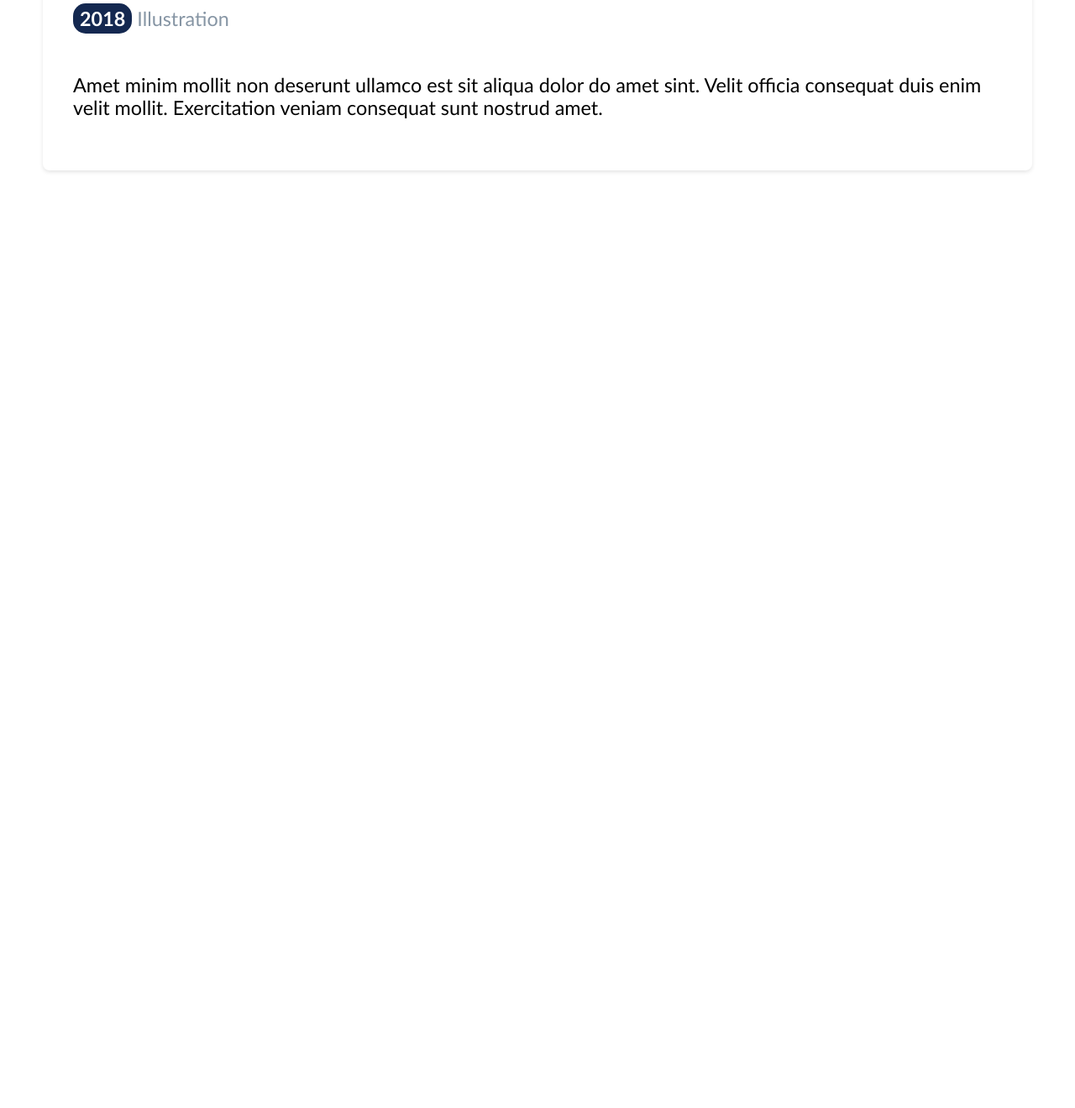
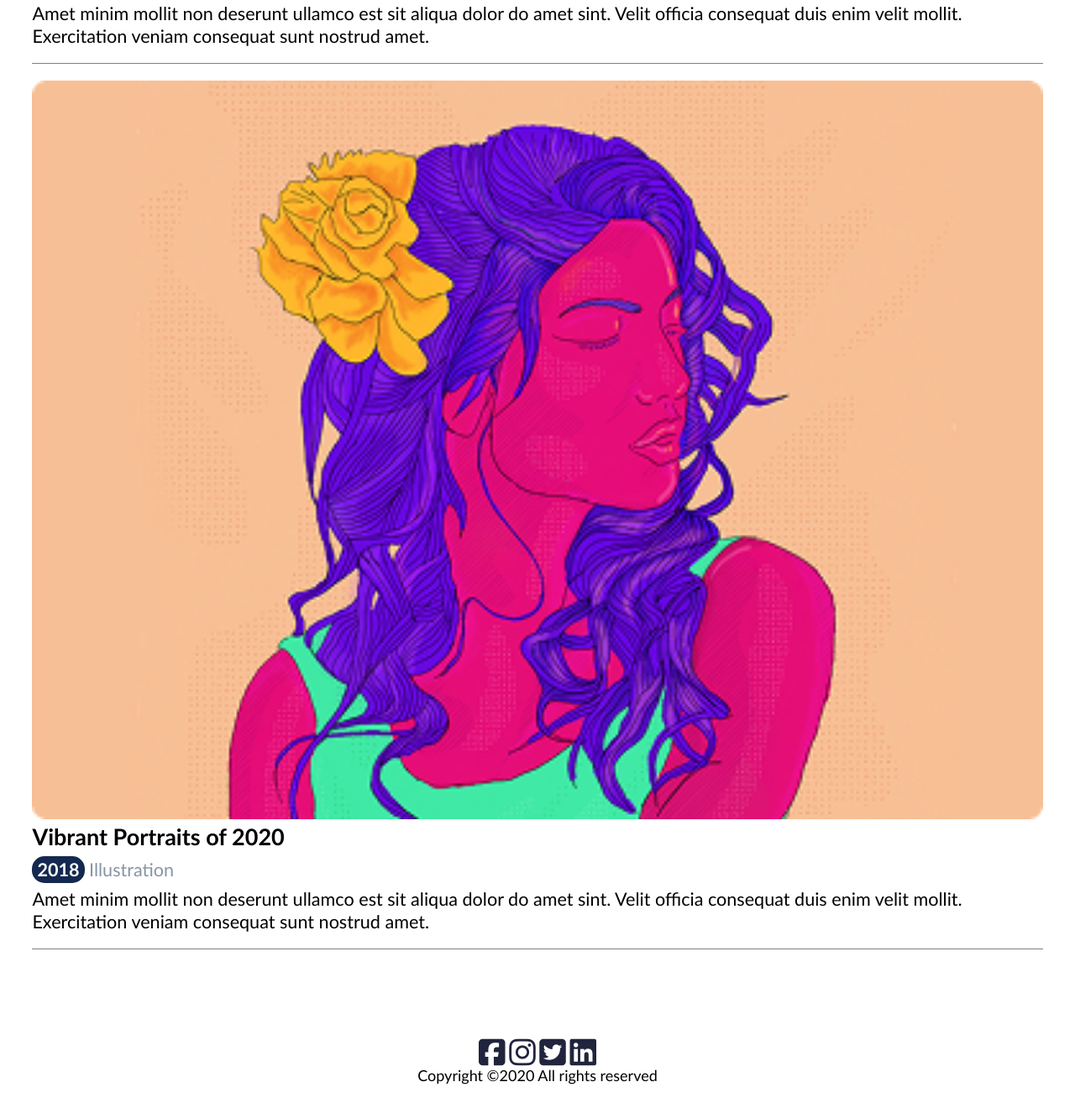
Before and after one commit to ssofiamartins/portfolio, a plain HTML site: page index.html in a window 1280 px wide. Shown: the part 2314-3634 px from the top of the page at 84% size. Before the commit the page ends 2607 px from the top, so only its background shows below. Drawn offline with Linux system fonts and the light colour scheme.

Commit message:
portifolio

```diff
--- a/css/style.css
+++ b/css/style.css
@@ -72,38 +72,51 @@ section.post ul li p{
 /*============
 works
 ==============*/
-section.works {
-    padding: 5vw 4vw 5vw 4vw;
+section.works{
+    padding: 5vw 3vw 5vw 3vw;
 }
-section.works h2 {
+section.works h2{
     text-align: center;
-}
-section.works ul li {
-    margin: 2vw 0 2vw 0;
-    padding: 2.8vw;
-    box-shadow: 0 2px 5px rgb(228, 228,228) ;
-    border-radius: 8px;
+    font-size: 1.3rem;
 }
 section.works ul li h3{
-    font-size: 1.4rem;
-    font-weight: bolder;
+    font-weight: bold;
+    font-size: 1.5rem;
+    padding: 5px 0 5px 0;
 }
-section.works li p{
-    padding: 2vw 0 2vw 0 ;
-    font-size: 1.3rem;
-    line-height: 1.5rem;
+section.works ul li p span{
+    background-color: #142850;
+    color: white;
+    font-weight: bold;
+    padding: 3px 6px 3px 6px;
+    border-radius: 15px;
 }
-section.works li p.info{
+section.works ul li p.info{
     color: #8695A4;
 }
-section.works ul li img {
-    width: 90%;
-    max-width: 391px;
+section.works ul li img{
+    width: 100%;
 }
-section.works li p span{
-    background-color: #142850;
-    color: white;
-    border-radius: 15px;
-    padding: 4px 8px 4px 8px;
-    font-weight: bold;
+section.works ul li{
+    padding: 10px 0 10px 0;
+    border-bottom: 1px solid grey;
+    margin: 10px 0 10px 0;
 }
+section.works ul li p{
+    margin: 8px 0 8px 0 ;
+    line-height: 1.5rem;
+    font-size: 1.2rem;
+}
+
+/*============
+footer
+=============*/
+
+footer{
+    text-align: center;
+    padding: 30px 0 30px 0;
+}
+footer nav a{
+    color: #21243D ;
+    font-size: 2rem;
+}
--- a/index.html
+++ b/index.html
@@ -5,6 +5,7 @@
     <meta charset="UTF-8">
     <meta name="viewport" content="width=device-width, initial-scale=1.0">
     <title>Atividade Portfólio</title>
+    <script src="https://kit.fontawesome.com/c326eed4eb.js" crossorigin="anonymous"></script>
     <link rel="stylesheet" href="css/reset.css">
     <link rel="stylesheet" href="css/style.css">
 </head>
@@ -91,6 +92,17 @@
         </section>
     </main>
     <footer>
+        <nav class="a">
+            <a href="#"><span class="fa-brands fa-square-facebook"></span></a>
+            <a href="#"><span class="fa-brands fa-instagram"></span></a>
+            <a href="#"><span class="fa-brands fa-square-twitter"></span></a>
+            <a href=""><span class="fa-brands fa-linkedin"></span>
+            </a>
+        </nav>
+
+        <p>
+        Copyright ©2020 All rights reserved
+        </p>
 
     </footer>
 </body>
```
